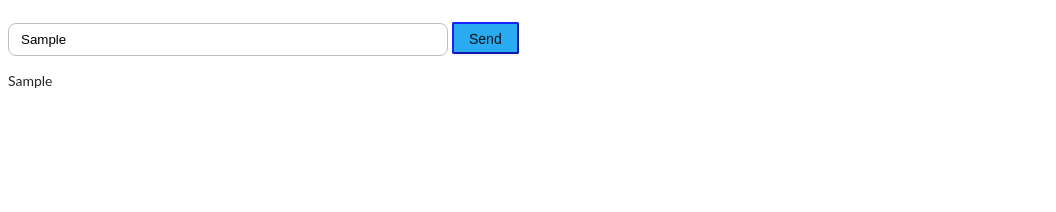
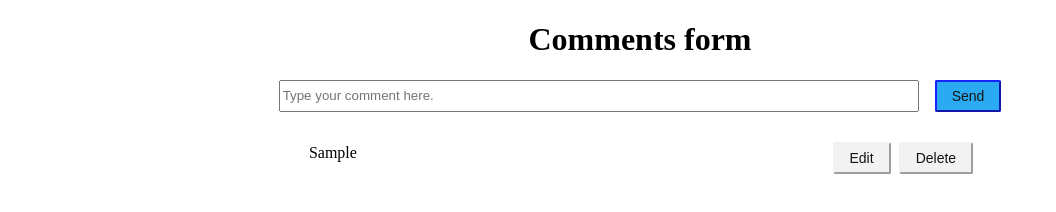
Before and after one commit to NadiiaSokolan/comments, a website: page index.html in a window 1280 px wide. Both pictures are taken after typing "Sample" into the empty fields and a click on the button "Send". Shown: the whole page, without its empty margins (0-1056 px from the left). Drawn offline with Linux system fonts and the light colour scheme.

Commit message:
refactor code and add edit and delete buttons

```diff
--- a/index.css
+++ b/index.css
@@ -1,44 +1,70 @@
-.input {
+h1{
+    display: flex;
+    justify-content: center;
+}
+
+.input_section{
+    display: flex;
+    justify-content: center;
+}
+
+.comment_input {
     background-color: #fff;
     border: 1px solid #bfbfbf;
     border-radius: 8px;
     margin-top: 15px;
     padding: 8px 12px;
-    width: 414px;
-    position: center;
+}
+
+.input{
+    width: 50%;
+    height: 26px;
 }
 
 .btn {
     background: #2aabf1;
     border-color: #1824ff;
-    box-shadow: 0 2px 0 rgba(0,0,0,.045);
-    color: #fff;
-    text-shadow: 0 -1px 0 rgba(0,0,0,.12);
+    color: #151414;
     border-radius: 2px;
-    color: rgba(0,0,0,.85);
     cursor: pointer;
-    display: inline-block;
     font-size: 14px;
     font-weight: 400;
     height: 32px;
-    line-height: 1.5715;
     padding: 4px 15px;
-    position: relative;
-    text-align: center;
-    touch-action: manipulation;
-    transition: all .3s cubic-bezier(.645,.045,.355,1);
-    -webkit-user-select: none;
-    user-select: none;
-    white-space: nowrap;
+    margin-left: 16px;
 }
 
-.output{
-    color: #262626;
-    font-family: Lato,sans-serif;
-    font-size: 14px;
-    font-style: normal;
-    font-weight: 400;
-    line-height: 22px;
-    white-space: break-spaces;
-    width: 100%;
+.text_container{
+    width: 40%;
+    height: 26px;
+    padding: 2px 2px;
 }
+
+.comment_container{
+    margin-top: 30px;
+    display: flex;
+    justify-content: center;
+}
+
+.btn-edit{
+    background: #f3f2f2;
+    border-color: #f3f2f2;
+}
+
+.btn-edit:hover {
+    background: #e8a71a;
+    border-color: #efa88c;
+}
+
+.btn-delete{
+    background: #f3f2f2;
+    border-color: #f3f2f2;
+    margin-left: 8px;
+}
+
+.btn-delete:hover {
+    background: #fc1f1f;
+    border-color: #ff8080;
+    cursor: pointer;
+    transition: background-color 0.3s, color 0.3s;
+}
--- a/index.html
+++ b/index.html
@@ -3,14 +3,22 @@
 <head>
     <meta charset="UTF-8">
     <title>Comments</title>
-    <link rel="stylesheet" type="text/css" href="index.css" />
+    <link rel="stylesheet" type="text/css" href="index.css"/>
 </head>
 <body>
 <div>
-    <label for="comment_input"></label><input class="input" id="comment_input" type="text" placeholder="Type your comment here.">
+    <h1>
+        Comments form
+    </h1>
+</div>
+<div class="input_section">
+    <label for="comment_input"></label>
+    <input class="input" id="comment_input" type="text"
+                                              placeholder="Type your comment here.">
     <input class="btn" id="send_btn" onclick="addComments()" type="button" value="Send">
 </div>
-<div class="output" id="comments_list"></div>
+<div class="comments-section" id="comments_list">
+</div>
 <script src="index.js"></script>
 </body>
 </html>
--- a/index.js
+++ b/index.js
@@ -2,7 +2,39 @@ var comment_input = document.getElementById('comment_input');
 var send_btn = document.getElementById("send_btn");
 var comments_list = document.getElementById('comments_list');
 function addComments() {
-    if (comments_list && comment_input) {
-        comments_list.innerHTML = comments_list.innerHTML + "<p>" + comment_input.value + "</p>";
+    if (comments_list && comment_input.value) {
+        // Create a new comment item
+        var newCommentItem = document.createElement('div');
+        newCommentItem.className = 'comment_item';
+        // Create a new comment container
+        var newCommentContainer = document.createElement('div');
+        newCommentContainer.className = 'comment_container';
+        // Create a new text container
+        var newTextContainer = document.createElement('div');
+        newTextContainer.className = 'text_container';
+        newTextContainer.textContent = comment_input.value;
+        // Create command buttons (Edit and Delete)
+        var commandButtons = document.createElement('div');
+        commandButtons.className = 'command_button';
+        // Create Edit button
+        var editButton = document.createElement('button');
+        editButton.className = 'btn btn-edit';
+        editButton.textContent = 'Edit';
+        // Create Delete button
+        var deleteButton = document.createElement('button');
+        deleteButton.className = 'btn btn-delete hover-effect:delete';
+        deleteButton.textContent = 'Delete';
+        // Append buttons to the commandButtons div
+        commandButtons.appendChild(editButton);
+        commandButtons.appendChild(deleteButton);
+        // Append text container and command buttons to the comment container
+        newCommentContainer.appendChild(newTextContainer);
+        newCommentContainer.appendChild(commandButtons);
+        // Append the comment container to the new comment item
+        newCommentItem.appendChild(newCommentContainer);
+        // Append the new comment item to the comments list
+        comments_list.appendChild(newCommentItem);
+        // Clear the comment input
+        comment_input.value = '';
     }
 }
--- a/package.json
+++ b/package.json
@@ -2,11 +2,9 @@
   "name": "test-project",
   "version": "1.0.0",
   "scripts": {
-    "run": "tsc && node .index.js"
+    "run": "tsc index.ts"
   },
   "dependencies": {
-    "axios": "^1.4.0",
-    "cheerio": "^1.0.0-rc.12",
     "node-html-parser": "^6.1.5"
   }
 }
```
Also changed, not shown: index.ts (+45 -4 lines), 1 other file.
